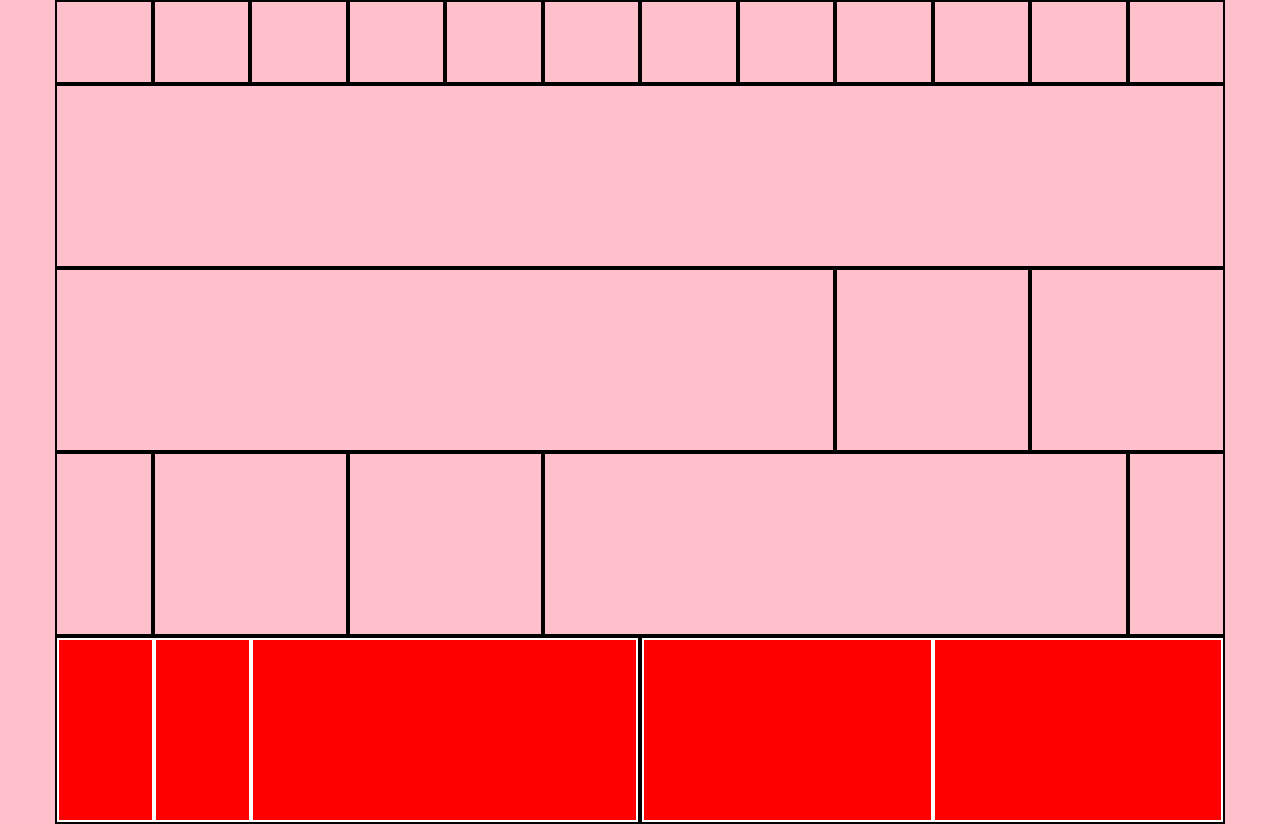
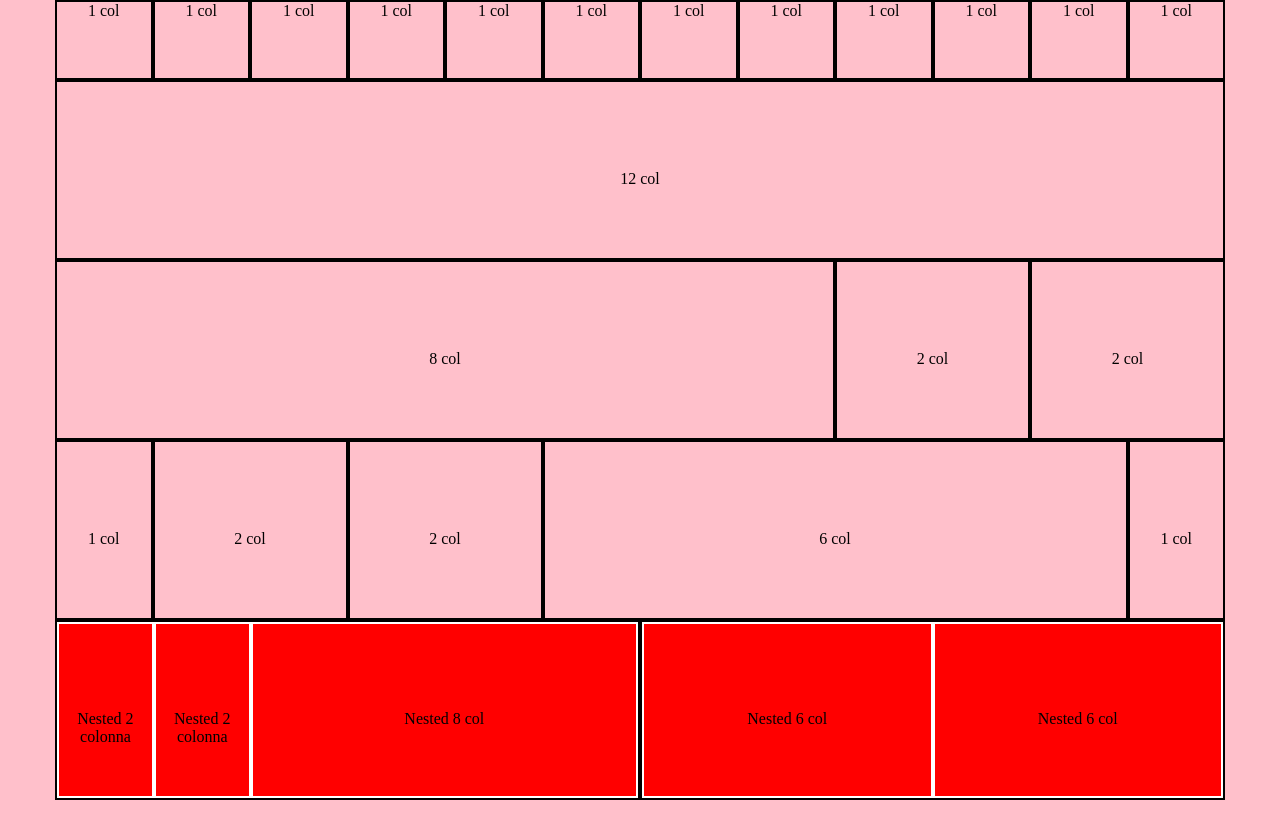
Before and after one commit to guidomolino/html-css-12bool, a plain HTML site: page index.html in a window 1280 px wide. After the commit the page ends 800 px from the top, so only its background shows below. Drawn offline with Linux system fonts and the light colour scheme.

Commit message:
Secondo Commit

```diff
--- a/css/lib/12bool.css
+++ b/css/lib/12bool.css
@@ -48,4 +48,5 @@
 }
   [class^="col-"] {
   float: left;
+  height: 100%;
 }
--- a/css/style.css
+++ b/css/style.css
@@ -13,15 +13,23 @@ body{
   border: 2px solid black;
 }
 
-.height1{
-  height: 10vh;
+.debug-2 [class^="col-"] > [class^="col-"]{
+  border: 2px solid white;
+  background-color: red;
 }
 
-.height2{
-  height: calc(90vh / 4);
+.debug-1{
+  height: 10vh;
+  text-align: center;
 }
 
-.nest{
-  background-color: red;
-  border: 2px white solid;
+.debug-2{
+  height: calc(90vh / 4);
+  text-align: center;
 }
+
+.debug-2 span{
+  position: relative;
+  top: 50%;
+  transform: translateY(-50%);
+}
--- a/index.html
+++ b/index.html
@@ -9,161 +9,113 @@
     <title>12bool</title>
   </head>
   <body>
-  <section class="container">
-    <div class="col-1">
-      <div class="height1">
+    <section class="container debug-1">
 
+        <div class="col-1">
+          <span>1 col</span>
+        </div>
+        <div class="col-1">
+          <span>1 col</span>
+        </div>
+
+        <div class="col-1">
+          <span>1 col</span>
+        </div>
+
+        <div class="col-1">
+          <span>1 col</span>
+        </div>
+
+        <div class="col-1">
+          <span>1 col</span>
+        </div>
+
+        <div class="col-1">
+          <span>1 col</span>
+        </div>
+
+        <div class="col-1">
+          <span>1 col</span>
+        </div>
+
+        <div class="col-1">
+          <span>1 col</span>
+        </div>
+
+        <div class="col-1">
+          <span>1 col</span>
+        </div>
+
+        <div class="col-1">
+          <span>1 col</span>
+        </div>
+        <div class="col-1">
+          <span>1 col</span>
+        </div>
+
+        <div class="col-1">
+          <span>1 col</span>
+        </div>
+
+    </section>
+    <section class="container debug-2">
+      <div class="col-12">
+        <span>12 col</span>
+      </div>
+    </section>
+    <section class="container debug-2">
+      <div class="col-8">
+        <span>8 col</span>
+      </div>
+      <div class="col-2">
+        <span>2 col</span>
+      </div>
+      <div class="col-2">
+        <span>2 col</span>
+      </div>
+    </section>
+    <section class="container debug-2">
+      <div class="col-1">
+        <span>1 col</span>
+      </div>
+      <div class="col-2">
+        <span>2 col</span>
+      </div>
+      <div class="col-2">
+        <span>2 col</span>
+      </div>
+      <div class="col-6">
+        <span>6 col</span>
+      </div>
+      <div class="col-1">
+        <span>1 col</span>
+      </div>
+    </section>
+    <section class="container debug-2">
+      <div class="col-6">
+
+        <div class="col-2">
+          <span>Nested 2 colonna</span>
+        </div>
+        <div class="col-2">
+          <span>Nested 2 colonna</span>
+        </div>
+        <div class="col-8">
+          <span>Nested 8 col</span>
+        </div>
+      </div>
+
+      <div class="col-6">
+
+        <div class="col-6">
+          <span>Nested 6 col</span>
+        </div>
+        <div class="col-6">
+          <span>Nested 6 col</span>
+        </div>
 
       </div>
-    </div>
-    <div class="col-1">
-      <div class="height1">
+    </section>
 
-
-      </div>
-    </div>
-    <div class="col-1">
-      <div class="height1">
-
-
-      </div>
-    </div>
-    <div class="col-1">
-      <div class="height1">
-
-
-      </div>
-    </div>
-    <div class="col-1">
-      <div class="height1">
-
-
-      </div>
-    </div>
-    <div class="col-1">
-      <div class="height1">
-
-
-      </div>
-    </div>
-    <div class="col-1">
-      <div class="height1">
-
-
-      </div>
-    </div>
-    <div class="col-1">
-      <div class="height1">
-
-
-      </div>
-    </div>
-    <div class="col-1">
-      <div class="height1">
-
-
-      </div>
-    </div>
-    <div class="col-1">
-      <div class="height1">
-
-
-      </div>
-    </div>
-    <div class="col-1">
-      <div class="height1">
-
-
-      </div>
-    </div>
-    <div class="col-1">
-      <div class="height1">
-
-
-      </div>
-    </div>
-    </section>
-      <section class="container">
-        <div class="col-12">
-          <div class="height2">
-
-          </div>
-        </div>
-      </section>
-      <section class="container">
-        <div class="col-8">
-          <div class="height2">
-
-          </div>
-        </div>
-        <div class="col-2">
-          <div class="height2">
-
-          </div>
-        </div>
-        <div class="col-2">
-          <div class="height2">
-
-          </div>
-        </div>
-      </section>
-      <section class="container">
-        <div class="col-1">
-          <div class="height2">
-
-          </div>
-        </div>
-        <div class="col-2">
-          <div class="height2">
-
-          </div>
-        </div>
-        <div class="col-2">
-          <div class="height2">
-
-          </div>
-        </div>
-        <div class="col-6">
-          <div class="height2">
-
-          </div>
-        </div>
-        <div class="col-1">
-          <div class="height2">
-
-          </div>
-        </div>
-      </section>
-      <section class="container">
-        <div class="col-6">
-          <div class="col-2 nest">
-            <div class="height2">
-
-            </div>
-          </div>
-          <div class="col-2 nest">
-            <div class="height2">
-
-            </div>
-          </div>
-          <div class="col-8 nest">
-            <div class="height2">
-
-            </div>
-          </div>
-        </div>
-        <div class="col-6">
-          <div class="col-6 nest">
-            <div class="height2">
-
-            </div>
-          </div>
-          <div class="col-6 nest">
-            <div class="height2">
-
-            </div>
-          </div>
-        </div>
-    </section>
-    </body>
+  </body>
 </html>
```
